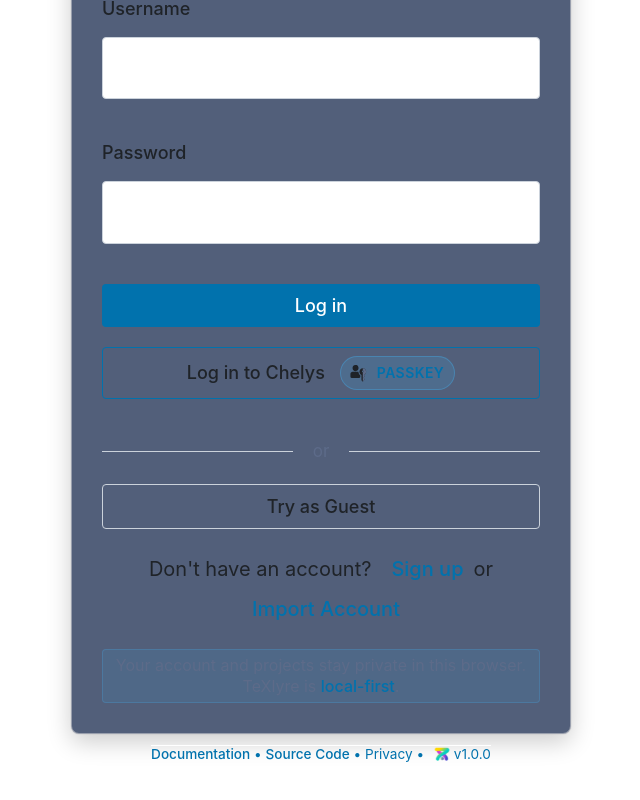
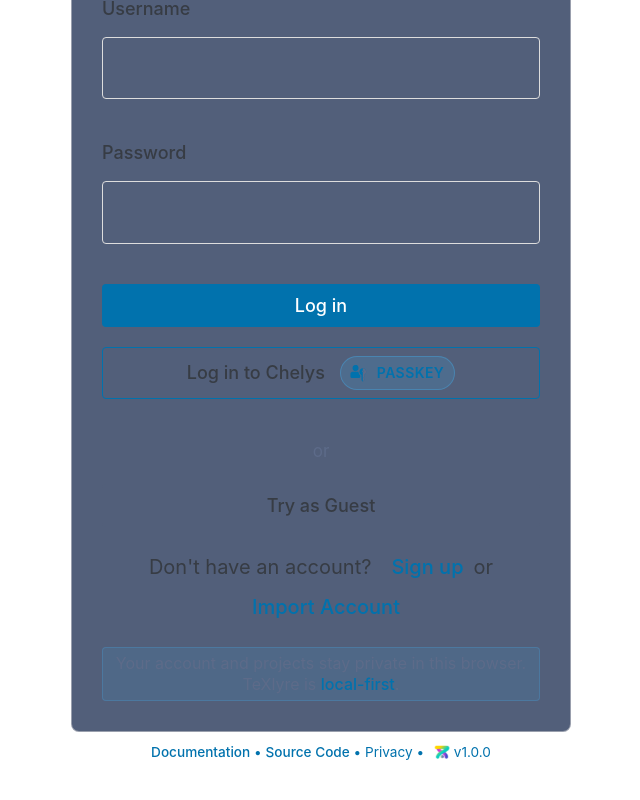
Before and after one commit to yangzhexian/LTC, a React (Vite) app in the folder texlyre/: page / in a window 1280 px wide. Shown: the part 264-1064 px from the top of the page, without its empty margins (319-959 px from the left). Built offline with nearby package versions, Linux system fonts and the light colour scheme.

Commit message:
restore original TeXlyre frontend; proper build pipeline with plugins

```diff
--- a/texlyre/index.html
+++ b/texlyre/index.html
@@ -1,5 +1,5 @@
 <!doctype html>
-<html lang="en" data-theme-mode="light">
+<html lang="en">
 
 <head>
   <meta charset="UTF-8" />
--- a/texlyre/src/contexts/ThemeContext.tsx
+++ b/texlyre/src/contexts/ThemeContext.tsx
@@ -79,25 +79,6 @@ export const ThemeProvider: React.FC<ThemeProviderProps> = ({
 		currentThemePlugin.applyLayout();
 	}, [currentThemePlugin, currentVariant]);
 
-	// Fallback: apply a default theme mode when no theme plugin is registered
-	// (e.g. plugin registry is empty). Without this, Pico CSS variables
-	// never activate and the page renders with broken colors.
-	useEffect(() => {
-		if (currentThemePlugin) return;
-
-		const mediaQuery = window.matchMedia('(prefers-color-scheme: dark)');
-		const applyDefault = () => {
-			const mode = currentVariant === 'system'
-				? (mediaQuery.matches ? 'dark' : 'light')
-				: currentVariant;
-			document.documentElement.setAttribute('data-theme-mode', mode);
-		};
-
-		applyDefault();
-		mediaQuery.addEventListener('change', applyDefault);
-		return () => mediaQuery.removeEventListener('change', applyDefault);
-	}, [currentThemePlugin, currentVariant]);
-
 	useEffect(() => {
 		const mediaQuery = window.matchMedia('(prefers-color-scheme: dark)');
 		const handleChange = () => {
--- a/texlyre/src/styles/global.css
+++ b/texlyre/src/styles/global.css
@@ -14,41 +14,10 @@
 	-moz-osx-font-smoothing: grayscale;
 	-webkit-text-size-adjust: 100%;
 	height: 100vh;
-
-	/* Fallback colors (used when no theme plugin is active) */
-	--pico-background: #ffffff;
-	--pico-secondary-background: #f5f6f8;
-	--pico-primary: #2563eb;
-	--pico-primary-hover: #1d4ed8;
-	--pico-primary-focus: rgba(37, 99, 235, 0.12);
-	--pico-primary-inverse: #ffffff;
-	--pico-secondary: #6c757d;
-	--pico-muted-color: #8a93a3;
-	--text-color: #1f2328;
-	--border-color: #d8dee6;
-	--accent-border: #cbd2db;
-	--link-color: #2563eb;
-	--link-hover-color: #1d4ed8;
-}
-
-[data-theme-mode="dark"] {
-	--pico-background: #1e1e2e;
-	--pico-secondary-background: #2a2a3d;
-	--pico-primary: #40b9ff;
-	--pico-primary-hover: #66c9ff;
-	--pico-primary-focus: rgba(64, 185, 255, 0.15);
-	--pico-primary-inverse: #1e1e2e;
-	--pico-secondary: #adb5bd;
-	--pico-muted-color: #7f8ea3;
-	--text-color: #e4e8ef;
-	--border-color: #3a3a4d;
-	--accent-border: #45455a;
-	--link-color: #40b9ff;
-	--link-hover-color: #66c9ff;
 }
 
 #root {
-	max-width: 100%;
+	max-width: 65%;
 	height: 100%;
 	margin: 0 auto;
 	padding: var(--space-md);
```
Also changed, not shown: 1 other file (tests, documents, lock files or other folders).
